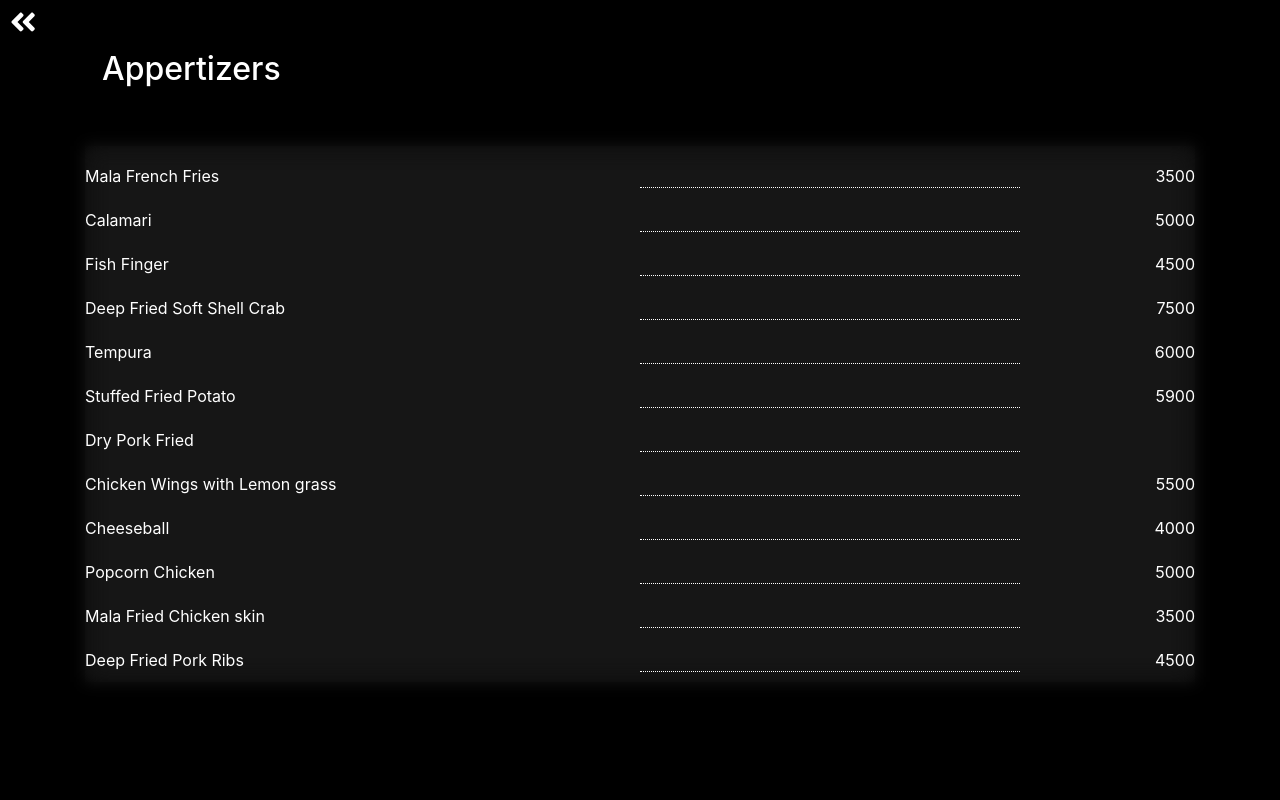
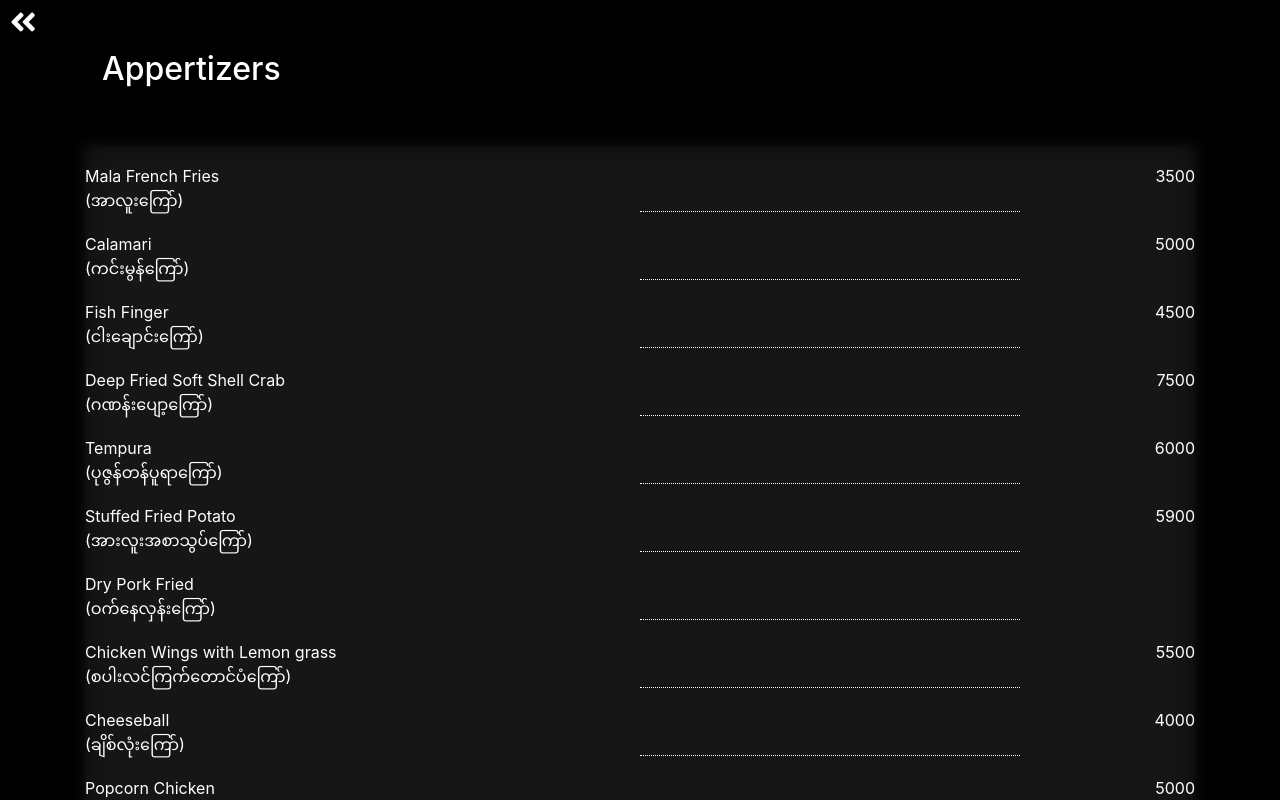
Before and after one commit to kskthedeveloper/menuapp, an Angular app: page /submenu/0 in a window 1280 px wide. Shown: the top 800 px of the page. Built offline with nearby package versions, Linux system fonts and the light colour scheme.

Commit message:
added myanmar title

```diff
--- a/src/app/component/sub-menu-row/sub-menu-row.component.html
+++ b/src/app/component/sub-menu-row/sub-menu-row.component.html
@@ -8,7 +8,10 @@
 
     <div class="row" style="color: white;" *ngFor="let menuItem of menuItems; index as i">
 
-      <div class="sub sub-title col-6">{{menuItem.english}}</div>
+      <div class="sub sub-title col-6">
+        <div>{{menuItem.english}}</div>
+        <div *ngIf="menuItem.myanmar">({{menuItem.myanmar}})</div>
+      </div>
 <!--      <div class="sub sub-title col-4">{{menuItem.myanmar}}</div>-->
       <div class="sub dot-line col-4"></div>
       <div class="sub sub-price col-2">{{menuItem.price}}</div>
--- a/src/app/component/sub-menu/sub-menu.component.ts
+++ b/src/app/component/sub-menu/sub-menu.component.ts
@@ -53,7 +53,6 @@ export class SubMenuComponent implements OnInit {
   constructor(private activatedRoute: ActivatedRoute) {
     this.title = this.activatedRoute.snapshot.paramMap.get('title');
     this.menu = this.newMenuItems[this.title];
-    console.log(this.menu);
   }
 
   ngOnInit(): void {
```
